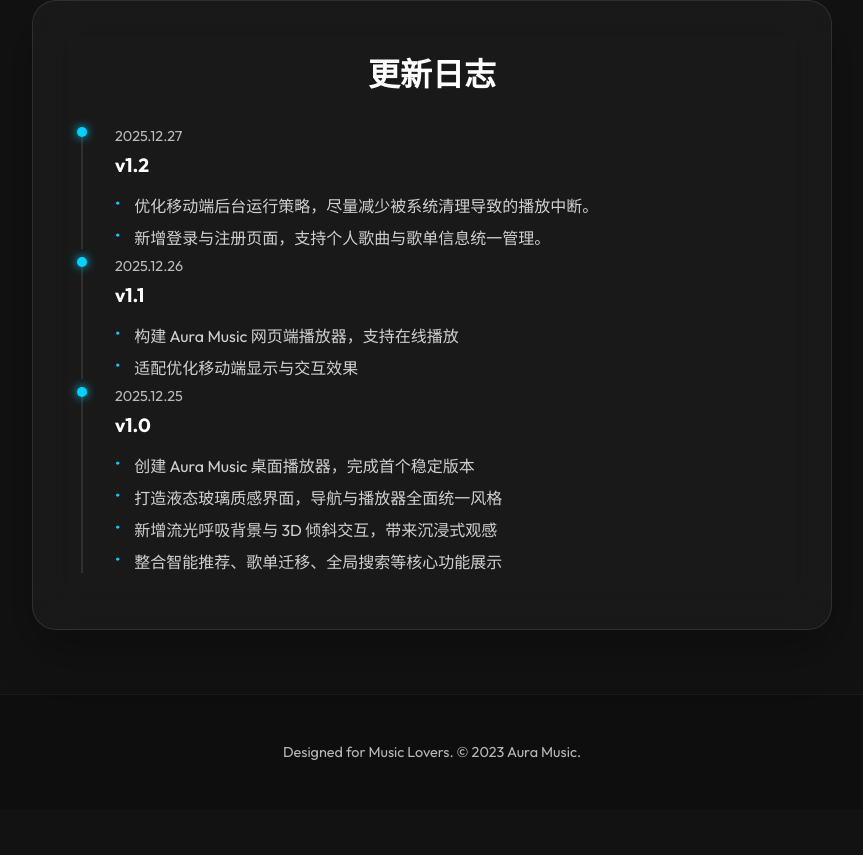
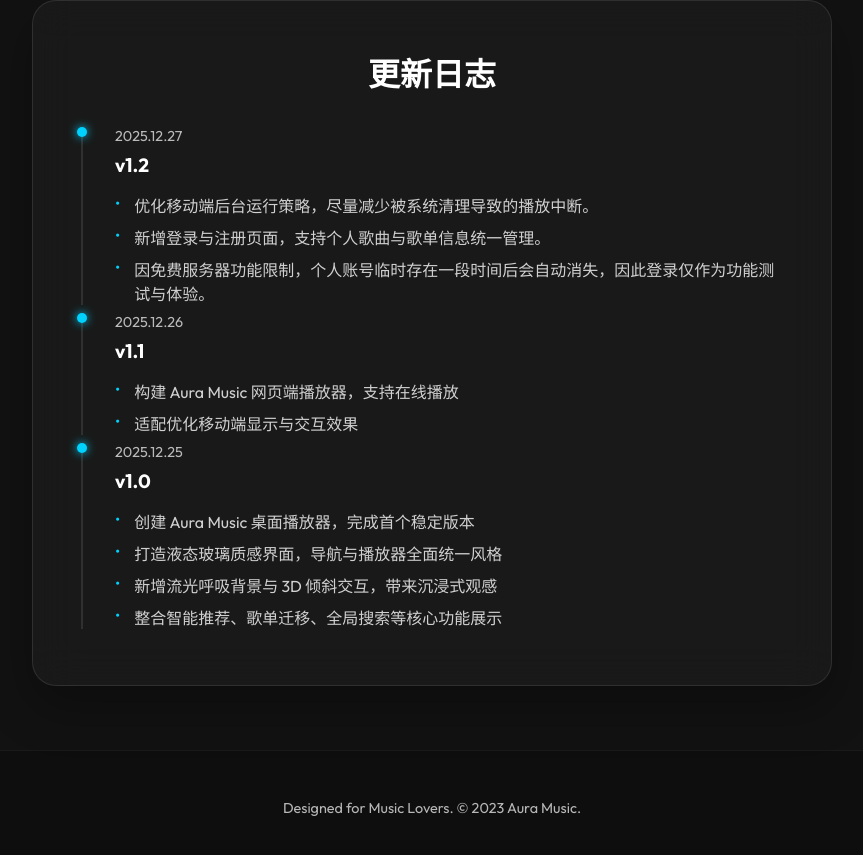
Before and after one commit to okl137/mymusicfb, a plain HTML site: page index.html in a window 1280 px wide. Shown: the part 3585-4440 px from the top of the page, without its empty margins (208-1071 px from the left). Before the commit the page ends 4394 px from the top, so only its background shows below. Drawn offline with Linux system fonts and the light colour scheme.

Commit message:
Update index.html

```diff
--- a/index.html
+++ b/index.html
@@ -438,6 +438,7 @@
                         <ul>
                             <li>优化移动端后台运行策略，尽量减少被系统清理导致的播放中断。</li>
                             <li>新增登录与注册页面，支持个人歌曲与歌单信息统一管理。</li>
+                            <li>因免费服务器功能限制，个人账号临时存在一段时间后会自动消失，因此登录仅作为功能测试与体验。</li>
                         </ul>
                     </div>
                 </div>
```
